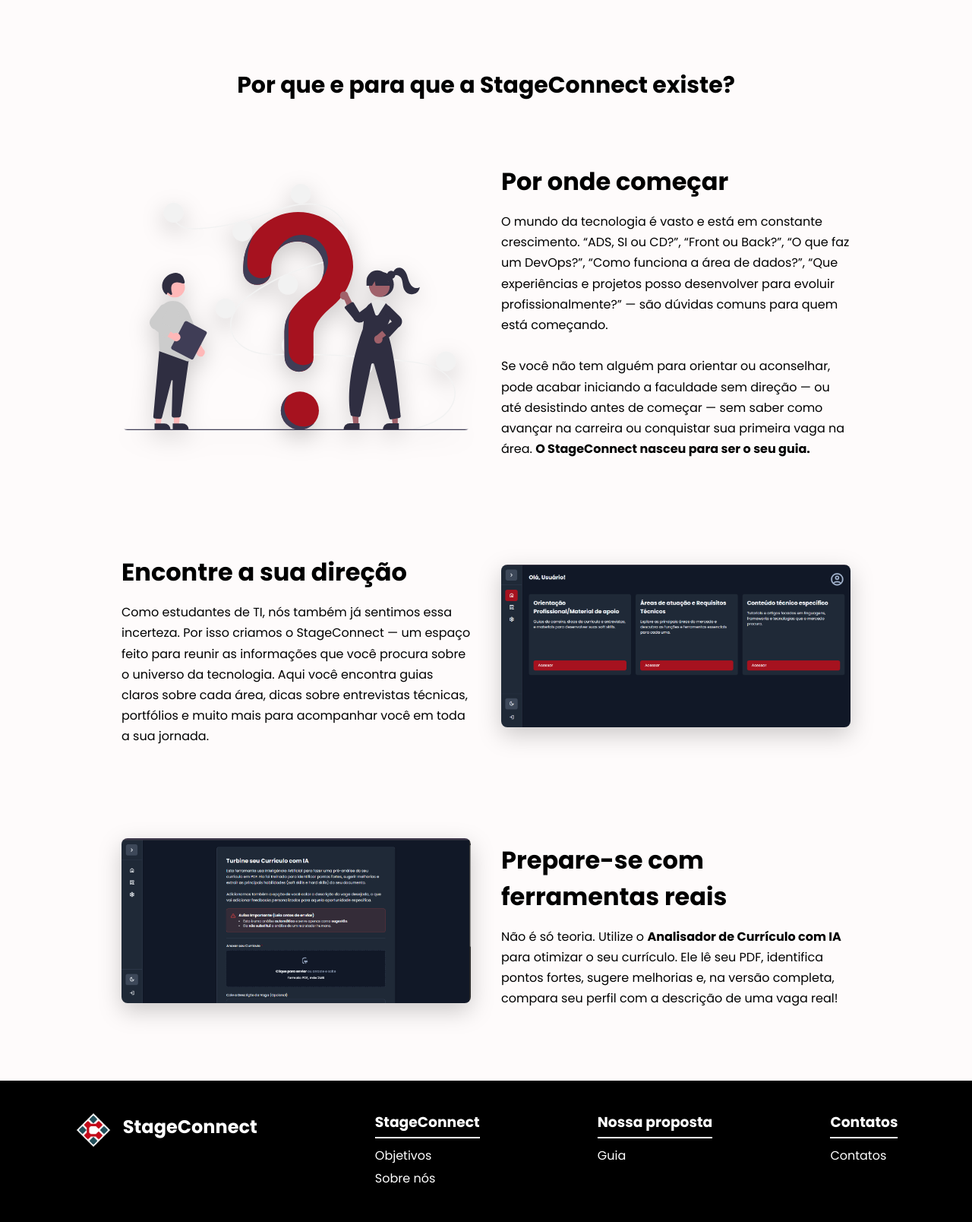
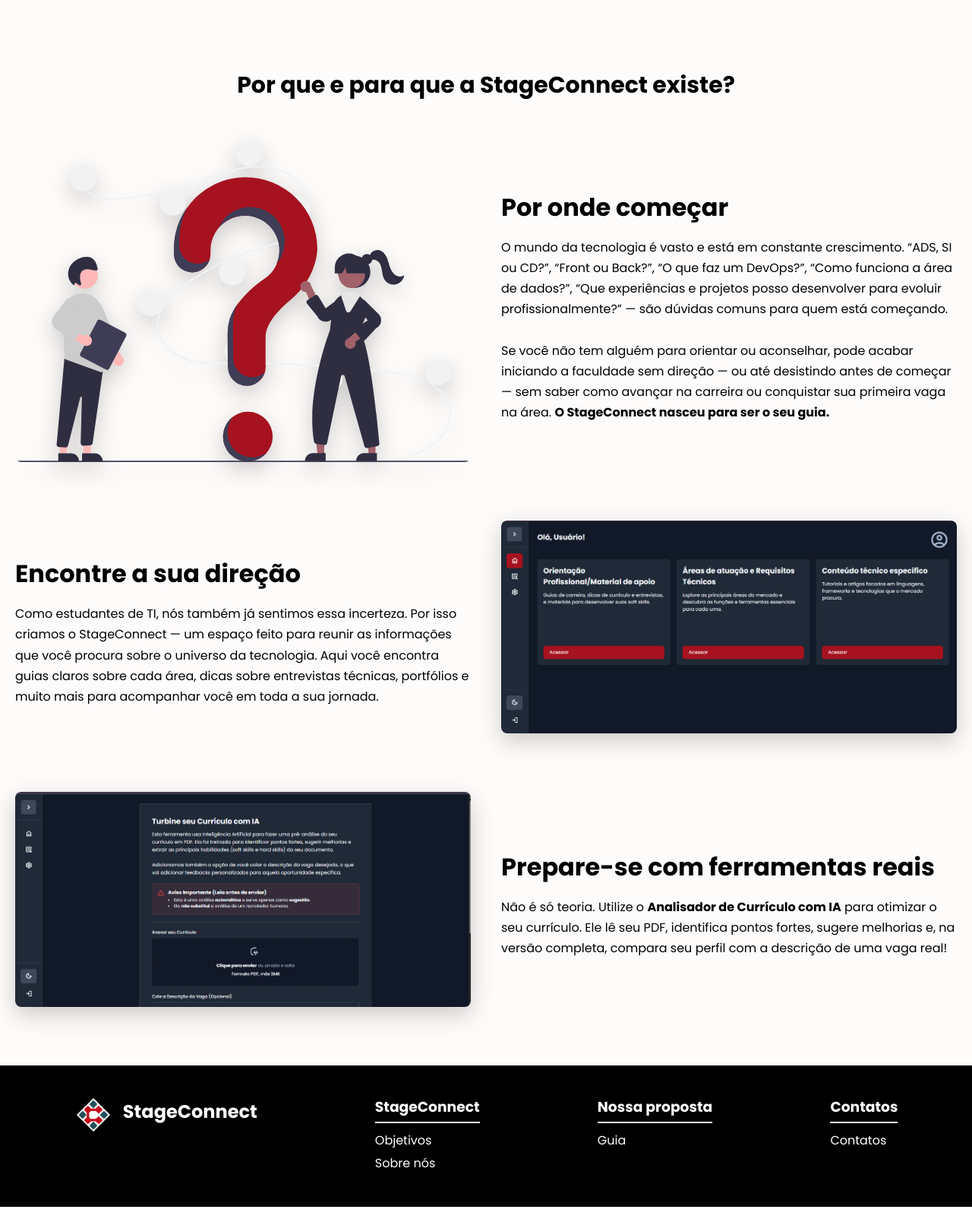
Before and after one commit to SenaNilo/TCC-StageConnect, a Laravel app: page / in a window 1280 px wide. Shown: the part 1236-2844 px from the top of the page at 76% size. Run offline with Laravel 12, Linux system fonts and the light colour scheme; parts of the project's set-up code (start-up, migrations or seed data) failed here and were passed over; some libraries are stand-ins or nearby versions.

Commit message:
fix. responsividade

```diff
--- a/public/css/main.css
+++ b/public/css/main.css
@@ -3,6 +3,7 @@
 
 html {
     scroll-behavior: smooth;
+    overflow-y: hidden;
 }
 
 * {
@@ -610,7 +611,7 @@
 }
 
 .jornada-container {
-    max-width: 1000px;
+    max-width: 100vw;
     /* Um pouco mais estreito para leitura */
     margin: 0 auto;
     padding: 0 20px;
--- a/resources/views/index.blade.php
+++ b/resources/views/index.blade.php
@@ -230,13 +230,13 @@
             delay: 200, // Atraso
             interval: 100, // Um passo de cada vez
             origin: 'right', // Vem da direita
-            distance: '50px' // Um pouco mais de distância
+            distance: '40px' // Um pouco mais de distância
         });
         sr.reveal('.jornada-passo.reverse', {
             delay: 200,
             interval: 100,
             origin: 'left', // O passo reverso vem da esquerda
-            distance: '50px'
+            distance: '40px'
         });
     </script>
 </body>
```
